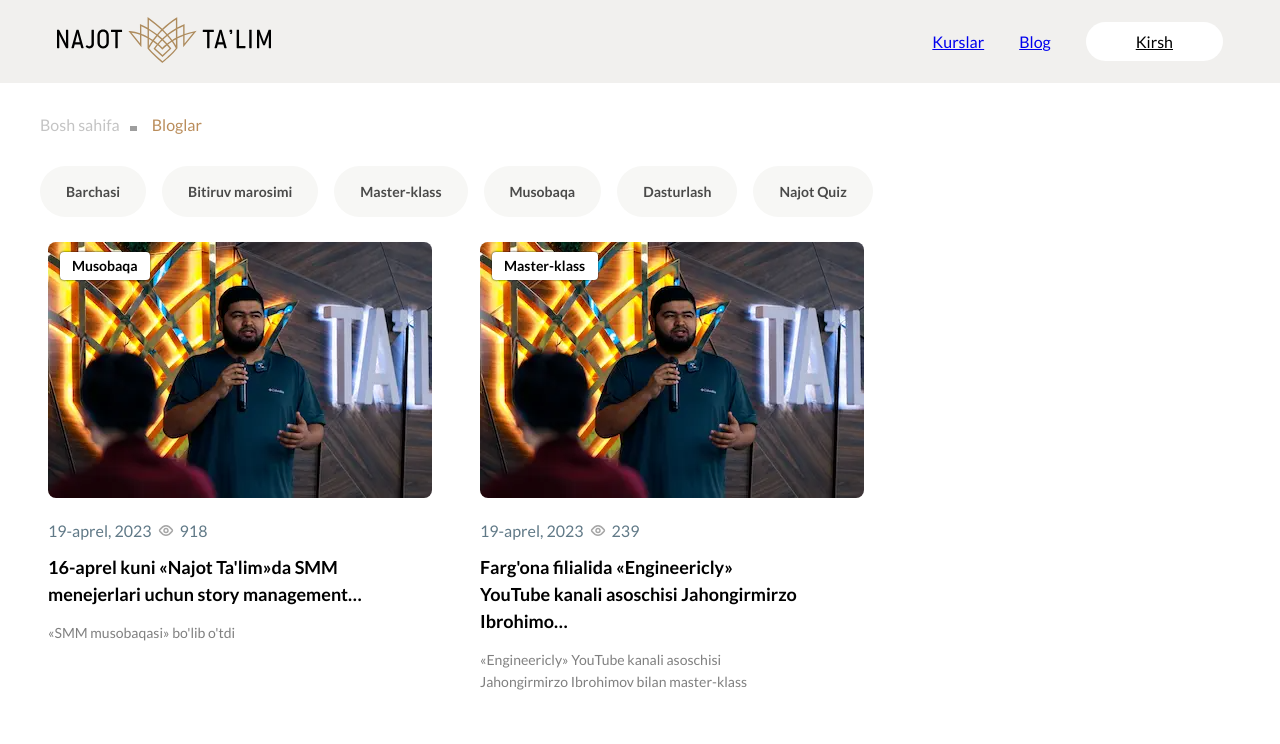
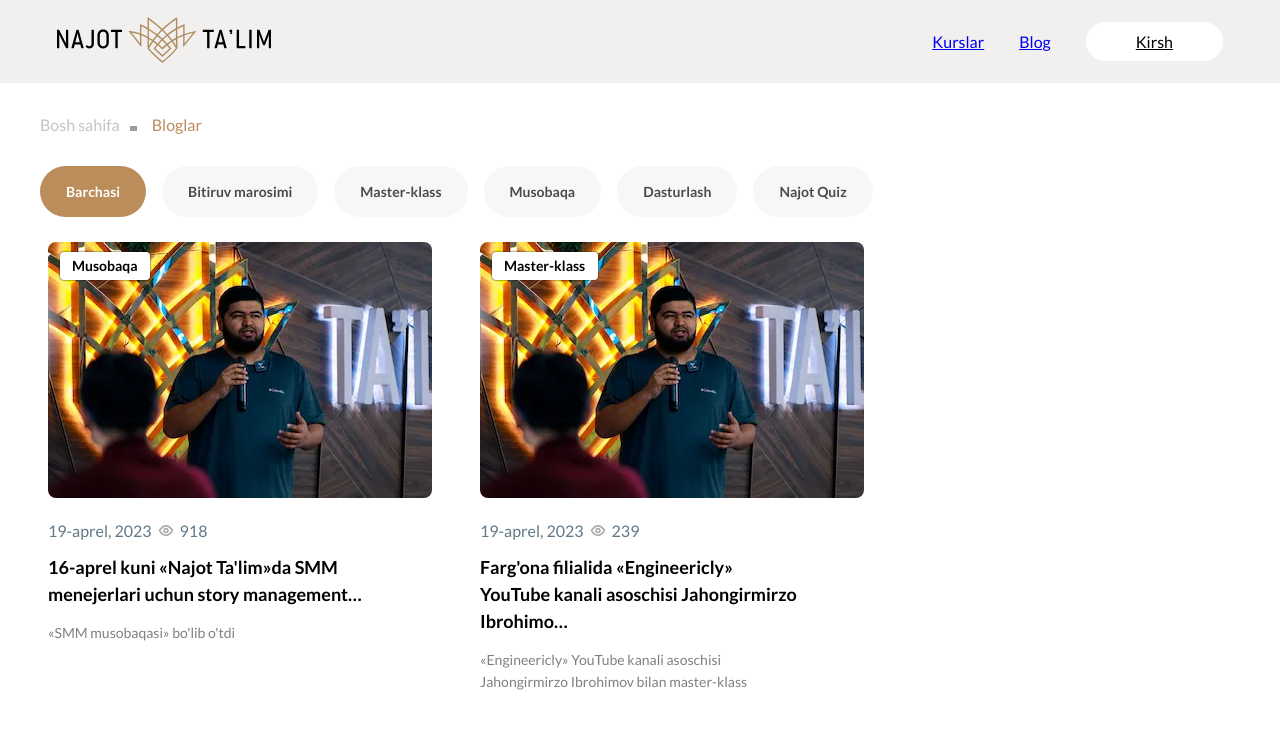
Before and after one commit to ismoilov223/Najot_talim, a React (Vite) app: page /blog in a window 1280 px wide. Shown: the top 744 px of the page. Built offline with nearby package versions, Linux system fonts and the light colour scheme; grey boxes are pictures that could not be loaded.

Commit message:
blog page complated

```diff
--- a/src/main.jsx
+++ b/src/main.jsx
@@ -29,7 +29,5 @@ const router = createBrowserRouter([
 ]);
 
 ReactDOM.createRoot(document.getElementById("root")).render(
-  <React.StrictMode>
     <RouterProvider router={router} />
-  </React.StrictMode>
 );
--- a/src/pages/Blog/Blog.jsx
+++ b/src/pages/Blog/Blog.jsx
@@ -5,26 +5,7 @@ import Menu from "./component/Menu";
 import BlogMain from "./component/BlogMain";
 import { BlogMainStyled } from "./BlogMain.Styled";
 import { BlogImg, Iconeye } from "../../images";
-const Menudata = [
-  {
-    text: "Barchasi",
-  },
-  {
-    text: "Bitiruv marosimi",
-  },
-  {
-    text: "Master-klass",
-  },
-  {
-    text: "Musobaqa",
-  },
-  {
-    text: "Dasturlash",
-  },
-  {
-    text: "Najot Quiz",
-  },
-];
+
 const Blogdata = [
   {
     blogtitle: "Musobaqa",
@@ -84,6 +65,8 @@ const Blogdata = [
 ];
 const Blog = () => {
   const [blogdata, setblogdata] = useState(Blogdata);
+  const [text, settext] = useState("Barchasi");
+
   return (
     <BlogStyled className="blog">
       <div className="container">
@@ -95,14 +78,25 @@ const Blog = () => {
             <p className="bredcrumb__name">Bloglar</p>
           </div>
           <div className="menu">
-            {Menudata.map((item) => (
-              <Menu blogdata={blogdata} setblogdata={setblogdata} key={item.text} Text={item.text}></Menu>
-            ))}
+            {
+              <Menu
+                text={text}
+                settext={settext}
+                blogdata={blogdata}
+                setblogdata={setblogdata}
+              ></Menu>
+            }
           </div>
         </div>
         <div className="blog__main">
           <BlogMainStyled>
-            {Blogdata.map((item) => (
+            {blogdata
+              .filter(
+                text != "Barchasi"
+                  ? (blog) => blog.blogtitle == text
+                  : (blog) => blog.blogtitle != text
+              )
+              .map((item) => (
                 <div className="blog" key={item.blogsee}>
                   <div className="blog_title_box">
                     <p className="blog_title_text">{item.blogtitle}</p>
--- a/src/pages/Blog/BlogMain.Styled.jsx
+++ b/src/pages/Blog/BlogMain.Styled.jsx
@@ -3,6 +3,7 @@ import styled from "styled-components";
 export const BlogMainStyled = styled.div`
   display: flex;
   gap: 90px;
+  row-gap: 20px;
   flex-wrap: wrap;
   .blog {
     width: 342px;
--- a/src/pages/Blog/component/Menu.Styled.jsx
+++ b/src/pages/Blog/component/Menu.Styled.jsx
@@ -1,5 +1,11 @@
 import styled from "styled-components";
 export const MenuStyled = styled.div`
+  .menu {
+    .active{
+      color: #FFF !important;
+      background-color: #BA8D5B !important;
+    }
+    display: flex;
     .item {
       display: flex;
       border: 0.1rem solid transparent;
@@ -8,7 +14,8 @@ export const MenuStyled = styled.div`
       padding: 1.6rem 2.5rem;
       align-items: center;
       transition: 0.3s;
-    &__text {
+    }
+    .item__text {
       color: rgba(0, 0, 0, 0.7);
       text-align: center;
       font-family: Lato;
@@ -16,9 +23,9 @@ export const MenuStyled = styled.div`
       font-style: normal;
       font-weight: 600;
     }
-  }
     .item:hover {
       cursor: pointer;
       border-color: #ba8d5b;
     }
+  }
 `;
--- a/src/pages/Blog/component/Menu.jsx
+++ b/src/pages/Blog/component/Menu.jsx
@@ -1,22 +1,55 @@
-import React from "react";
+import React, { useState } from "react";
 import { MenuStyled } from "./Menu.Styled";
 
-const Menu = ({ blogdata, setblogdata, Text }) => {
-  function sort(text) {
-    for (let i = 0; i < blogdata.length; i++) {
-      if (blogdata[i].blogtitle == text) {
-        console.log(blogdata[i]);
-        setblogdata(blogdata[i]);
-      } else if (blogdata[i].blogtitle == "Barchasi") {
-        setblogdata(blogdata);
-      }
-    }
-  }
+const Menu = ({ blogdata, setblogdata ,text,settext}) => {
+    const sort = (event) => {
+    let btnval = event.target.childNodes[0].data;
+    settext(btnval);
+  };
   return (
     <MenuStyled>
-      <button className="item" onClick={() => sort(Text)}>
-        <p className="item__text">{Text}</p>
-      </button>
+      <div className="menu">
+        <button
+          className={`item item__text ${text == "Barchasi" ? "active" : ""}`}
+          onClick={sort}
+        >
+          Barchasi
+        </button>
+        <button
+          className={`item item__text ${
+            text == "Bitiruv marosimi" ? "active" : ""
+          }`}
+          onClick={sort}
+        >
+          Bitiruv marosimi
+        </button>
+        <button
+          className={`item item__text ${
+            text == "Master-klass" ? "active" : ""
+          }`}
+          onClick={sort}
+        >
+          Master-klass
+        </button>
+        <button
+          className={`item item__text ${text == "Musobaqa" ? "active" : ""}`}
+          onClick={sort}
+        >
+          Musobaqa
+        </button>
+        <button
+          className={`item item__text ${text == "Dasturlash" ? "active" : ""}`}
+          onClick={sort}
+        >
+          Dasturlash
+        </button>
+        <button
+          className={`item item__text ${text == "Najot Quiz" ? "active" : ""}`}
+          onClick={sort}
+        >
+          Najot Quiz
+        </button>
+      </div>
     </MenuStyled>
   );
 };
```
Lines whose indentation alone changed are shown as unchanged.
